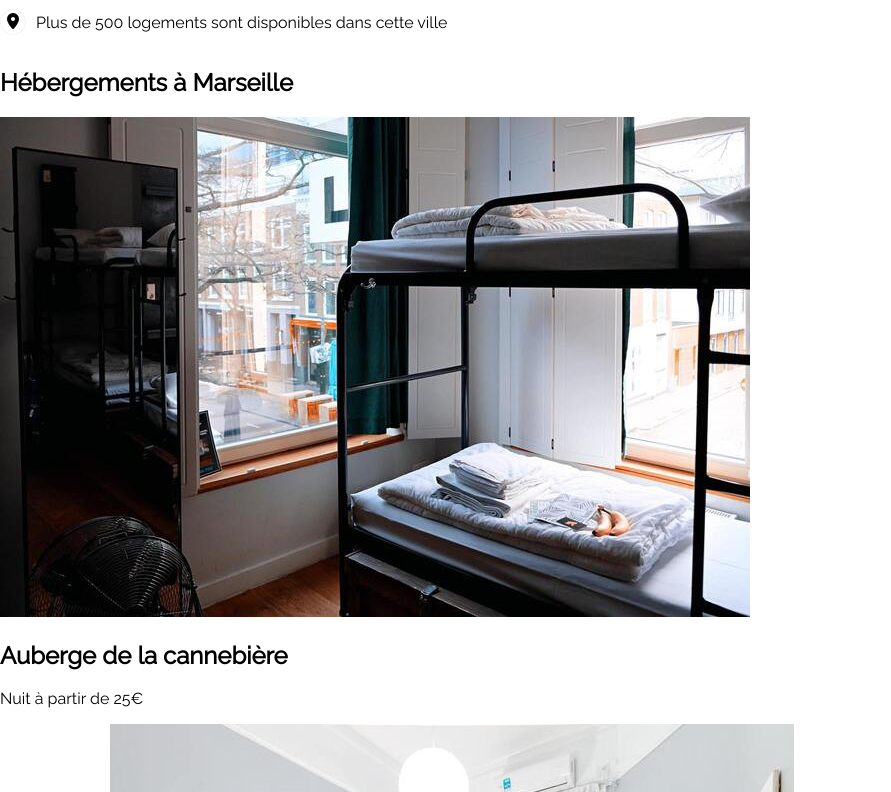
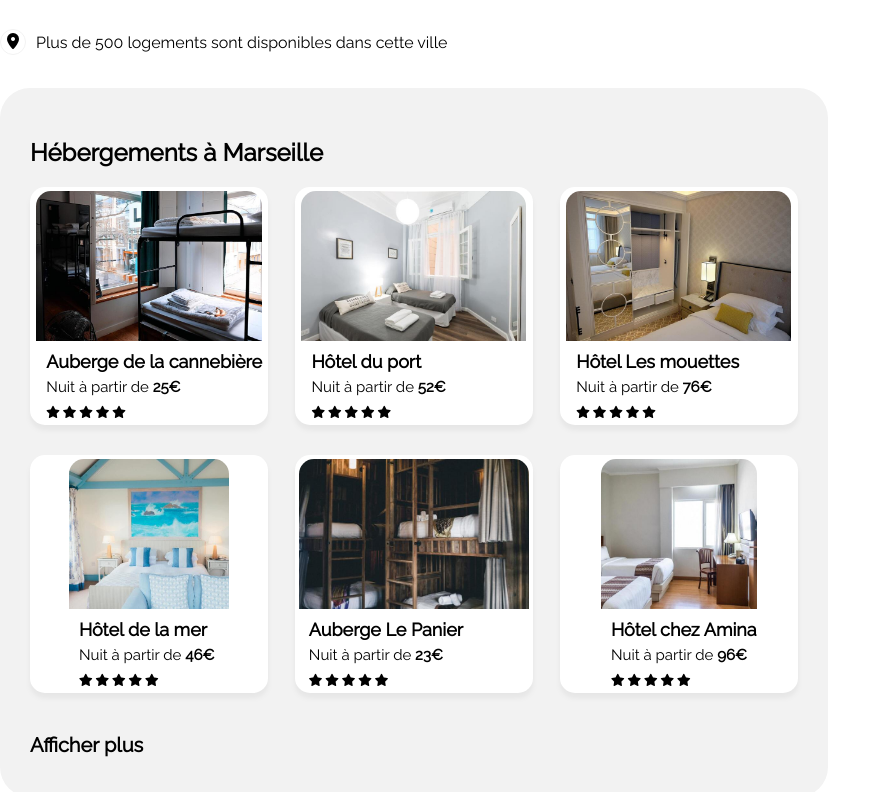
Before and after one commit to Celian-N/CelianNiclot_2_20112020, a website: page src/HTML/main.html in a window 1280 px wide. Shown: the part 308-1100 px from the top of the page, without its empty margins (0-891 px from the left). Drawn offline with Linux system fonts and the light colour scheme.

Commit message:
:sparkles: marseille lodgings scss without stars

```diff
--- a/src/HTML/main.html
+++ b/src/HTML/main.html
@@ -65,77 +65,105 @@
 
     <!--Hébergements-->
     <section id="lodgings">
+      <div class="lodgings-marseille">
       <h1>Hébergements à Marseille</h1>
-      <div>
+      <div class="lodgings-cards">
         <!--Auberge de la cannebière-->
-        <a href="">
+        <div class="lodging-card">
+        <a href="" >
           <img src="../assets/Images/Lodging/cannebiere.jpg" alt="" />
+          <div class="lodging-card__infos">
           <h2>Auberge de la cannebière</h2>
-          <p>Nuit à partir de 25€</p>
+          <p class="lodging-card__price">Nuit à partir de <span class="lodging-card__price--euros">25€</span></p>
           <span class="fa fa-star checked"/>
           <span class="fa fa-star checked"/>
           <span class="fa fa-star checked"/>
           <span class="fa fa-star checked"/>
           <span class="fa fa-star"/>
+        </div>
         </a>
+        </div>
+
 
         <!--Hotel du port-->
+        <div class="lodging-card">
         <a href="">
           <img src="../assets/Images/Lodging/hotel_du_port.jpg" alt="Image chambre Hotel du Port" />
+          <div class="lodging-card__infos">
           <h2>Hôtel du port</h2>
-          <p>Nuit à partir de 52€</p>
+          <p class="lodging-card__price">Nuit à partir de <span class="lodging-card__price--euros">52€</span></p>
           <span class="fa fa-star checked"/>
           <span class="fa fa-star checked"/>
           <span class="fa fa-star checked"/>
           <span class="fa fa-star checked"/>
           <span class="fa fa-star checked"/>
+          </div>
         </a>
+        </div>
 
         <!--Hotel les mouettes-->
+        <div class="lodging-card">
         <a href="">
           <img src="../assets/Images/Lodging/les_mouettes.jpg" alt="" />
+          <div class="lodging-card__infos">
           <h2>Hôtel Les mouettes</h2>
-          <p>Nuit à partir de 76€</p>
+          <p class="lodging-card__price">Nuit à partir de <span class="lodging-card__price--euros">76€</span></p>
           <span class="fa fa-star checked"/>
           <span class="fa fa-star checked"/>
           <span class="fa fa-star checked"/>
           <span class="fa fa-star checked"/>
           <span class="fa fa-star"/>
+          </div>
         </a>
+        </div>
         <!--Hotel de la mer-->
+        <div class="lodging-card">
         <a href="">
           <img src="../assets/Images/Lodging/hotel_de_la_mer.jpg" alt="" />
+          <div class="lodging-card__infos">
           <h2>Hôtel de la mer</h2>
-          <p>Nuit à partir de 46€</p>
+          <p class="lodging-card__price">Nuit à partir de <span class="lodging-card__price--euros">46€</span></p>
           <span class="fa fa-star checked"/>
           <span class="fa fa-star checked"/>
           <span class="fa fa-star checked"/>
           <span class="fa fa-star"/>
           <span class="fa fa-star"/>
+          </div>
         </a>
+        </div>
         <!--Auberge le panier-->
+        <div class="lodging-card">
         <a href="">
           <img src="../assets/Images/Lodging/le_panier.jpg" alt="" />
+          <div class="lodging-card__infos">
           <h2>Auberge Le Panier</h2>
-          <p>Nuit à partir de 23€</p>
+          <p class="lodging-card__price">Nuit à partir de <span class="lodging-card__price--euros">23€</span></p>
           <span class="fa fa-star checked"/>
           <span class="fa fa-star checked"/>
           <span class="fa fa-star checked"/>
           <span class="fa fa-star checked"/>
           <span class="fa fa-star"/>
+          </div>
         </a>
+        </div>
         <!--Hotel chez Amina-->
+        <div class="lodging-card">
         <a href="">
           <img src="../assets/Images/Lodging/chez_amina.jpg" alt="" />
+          <div class="lodging-card__infos">
           <h2>Hôtel chez Amina</h2>
-          <p>Nuit à partir de 96</p>
+          <p class="lodging-card__price">Nuit à partir de <span class="lodging-card__price--euros">96€</span></p>
           <span class="fa fa-star checked"/>
           <span class="fa fa-star checked"/>
           <span class="fa fa-star checked"/>
           <span class="fa fa-star checked"/>
           <span class="fa fa-star checked"/>
-        </a>
+          </div>
+          </a>
+        </div>
       </div>
+      <div class="see-more">Afficher plus</div>
+    </div>
     </section>
 
     <!--FAMOUS-->
--- a/src/SCSS/component.scss
+++ b/src/SCSS/component.scss
@@ -114,6 +114,7 @@
   display: flex;
   flex-direction: row;
   align-items: center;
+  margin: 20px 0;
   &__icon {
     align-items: center;
     width: 20px;
@@ -125,3 +126,57 @@
     text-align: center;
   }
 }
+
+/*-------LODGINGS------*/
+.lodgings-marseille {
+  background-color: $color-tertiary;
+  padding: 30px 30px;
+  width: 60vw;
+  border-radius: 30px;
+  margin-bottom: 100px;
+}
+.lodgings-cards {
+  display: flex;
+  flex-direction: row;
+  flex-wrap: wrap;
+  justify-content: space-between;
+  margin-bottom: 10px;
+}
+.lodging-card {
+  width: 30%;
+  height: 230px;
+  background-color: white;
+  padding: 4px;
+  font-size: map-get($font-size, card-title);
+  border-radius: 15px;
+  display: flex;
+  flex-direction: column;
+  align-items: center;
+  margin-bottom: 30px;
+  line-height: 10px;
+  box-shadow: 0px 5px 5px rgba(grey, 0.1);
+  & h2 {
+    font-weight: bolder;
+  }
+  & a img {
+    border-radius: 15px 15px 0 0;
+    width: 100%;
+    height: 150px;
+    object-fit: cover;
+  }
+
+  &__infos {
+    margin-left: 10px;
+  }
+  &__price {
+    font-size: map-get($font-size, card-price);
+    &--euros {
+      font-weight: bolder;
+    }
+  }
+}
+.see-more {
+  font-weight: bolder;
+  font-size: map-get($font-size, text);
+  margin-bottom: 10px;
+}
--- a/src/SCSS/variables.scss
+++ b/src/SCSS/variables.scss
@@ -6,4 +6,6 @@ $font-size: (
   h1: 30px,
   h2: 25px,
   text: 20px,
+  card-title: 12px,
+  card-price: 15px,
 );
```
Also changed, not shown: src/CSS/main.css, 1 other file.
